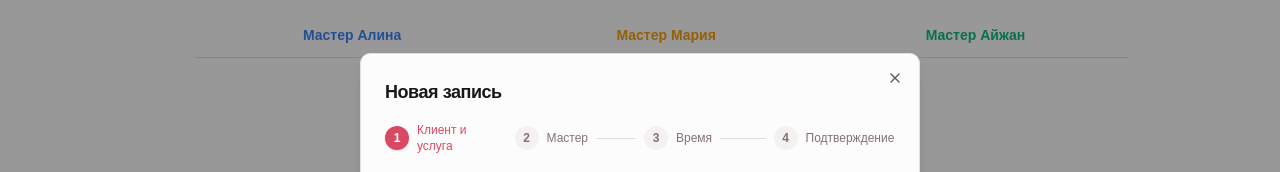
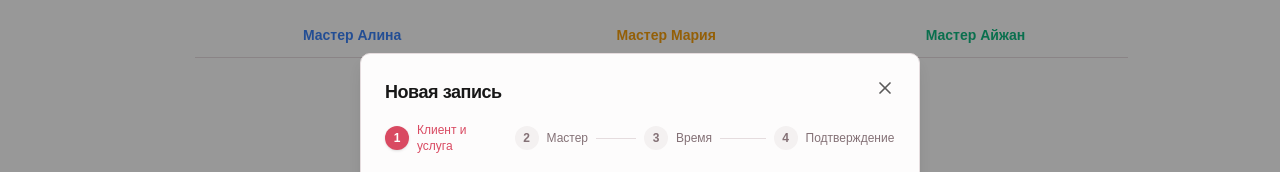
Before and after one commit to adlettaigulov/slotly, a Next.js app: page / in a window 1280 px wide. Both pictures are taken after a click on the button "Новая запись". Shown: the part 158-330 px from the top of the page. Built offline with nearby package versions, Linux system fonts and the light colour scheme.

Commit message:
fix: move close button into header container, remove default X from DialogContent

```diff
--- a/components/new-appointment/new-appointment-dialog.tsx
+++ b/components/new-appointment/new-appointment-dialog.tsx
@@ -3,10 +3,12 @@
 import { useState } from "react"
 import {
   Dialog,
+  DialogClose,
   DialogContent,
   DialogHeader,
   DialogTitle,
 } from "@/components/ui/dialog"
+import { X } from "lucide-react"
 import { Button } from "@/components/ui/button"
 import { useAppointments } from "@/components/providers/appointment-provider"
 import { StepClientService } from "./step-client-service"
@@ -81,9 +83,15 @@ export function NewAppointmentDialog({ open, onOpenChange, onAppointmentCreated
   return (
     <Dialog open={open} onOpenChange={handleOpenChange}>
       <DialogContent className="sm:max-w-[560px] sm:gap-0 max-sm:max-w-full max-sm:h-dvh max-sm:m-0 max-sm:rounded-none max-sm:border-0 max-sm:p-6 max-sm:top-0 max-sm:left-0 max-sm:translate-x-0 max-sm:translate-y-0 max-sm:flex max-sm:flex-col max-sm:overflow-hidden">
-        <DialogHeader className="pb-3 sm:pb-4">
-          <DialogTitle className="text-xl sm:text-lg">Новая запись</DialogTitle>
-        </DialogHeader>
+        <div className="flex items-start justify-between">
+          <DialogHeader className="pb-3 sm:pb-4">
+            <DialogTitle className="text-xl sm:text-lg">Новая запись</DialogTitle>
+          </DialogHeader>
+          <DialogClose className="rounded-sm opacity-70 ring-offset-background transition-opacity hover:opacity-100 focus:outline-none focus:ring-2 focus:ring-ring focus:ring-offset-2 mt-1 sm:mt-0">
+            <X className="h-5 w-5" />
+            <span className="sr-only">Close</span>
+          </DialogClose>
+        </div>
 
         <div className="flex items-center max-sm:justify-center gap-4 sm:gap-2 pb-5 sm:pb-4">
           {STEPS.map((label, i) => (
--- a/components/ui/dialog.tsx
+++ b/components/ui/dialog.tsx
@@ -1,6 +1,5 @@
 import * as React from "react"
 import * as DialogPrimitive from "@radix-ui/react-dialog"
-import { X } from "lucide-react"
 import { cn } from "@/lib/utils"
 
 const Dialog = DialogPrimitive.Root
@@ -38,10 +37,6 @@ const DialogContent = React.forwardRef<
       {...props}
     >
       {children}
-      <DialogPrimitive.Close className="absolute right-4 top-4 rounded-sm opacity-70 ring-offset-background transition-opacity hover:opacity-100 focus:outline-none focus:ring-2 focus:ring-ring focus:ring-offset-2 disabled:pointer-events-none data-[state=open]:bg-accent data-[state=open]:text-muted-foreground">
-        <X className="h-4 w-4" />
-        <span className="sr-only">Close</span>
-      </DialogPrimitive.Close>
     </DialogPrimitive.Content>
   </DialogPortal>
 ))
```
